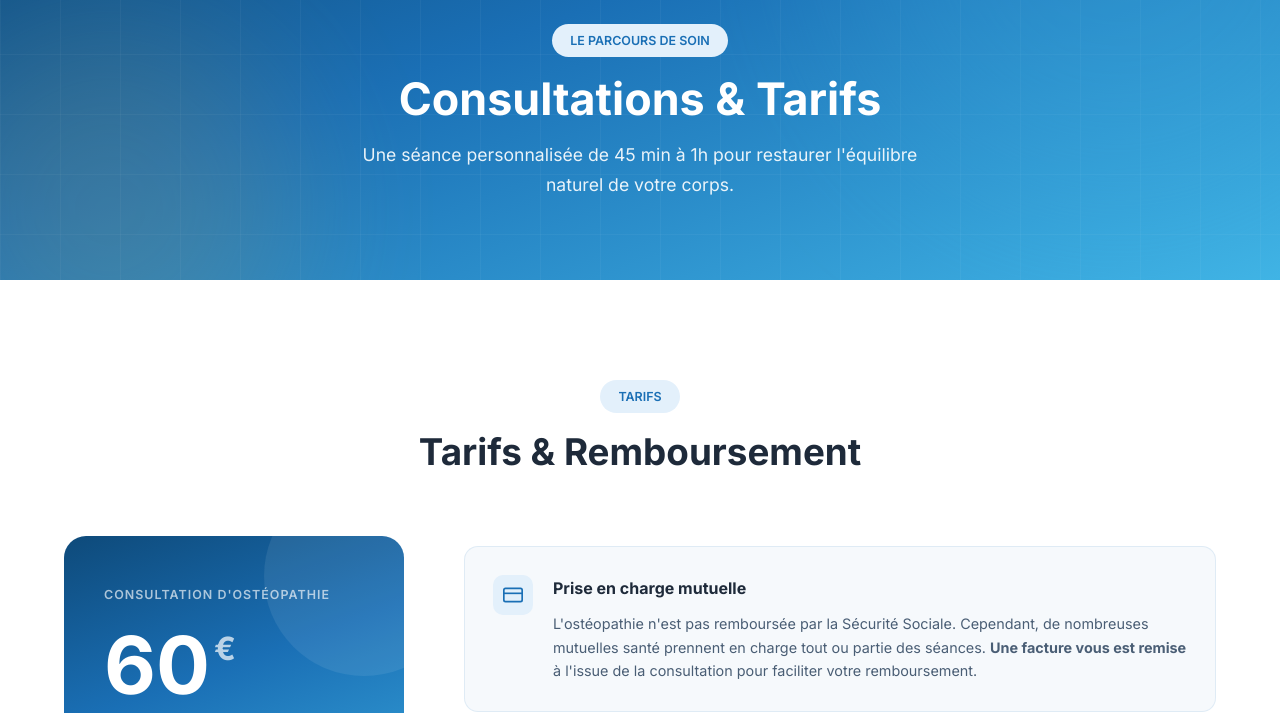
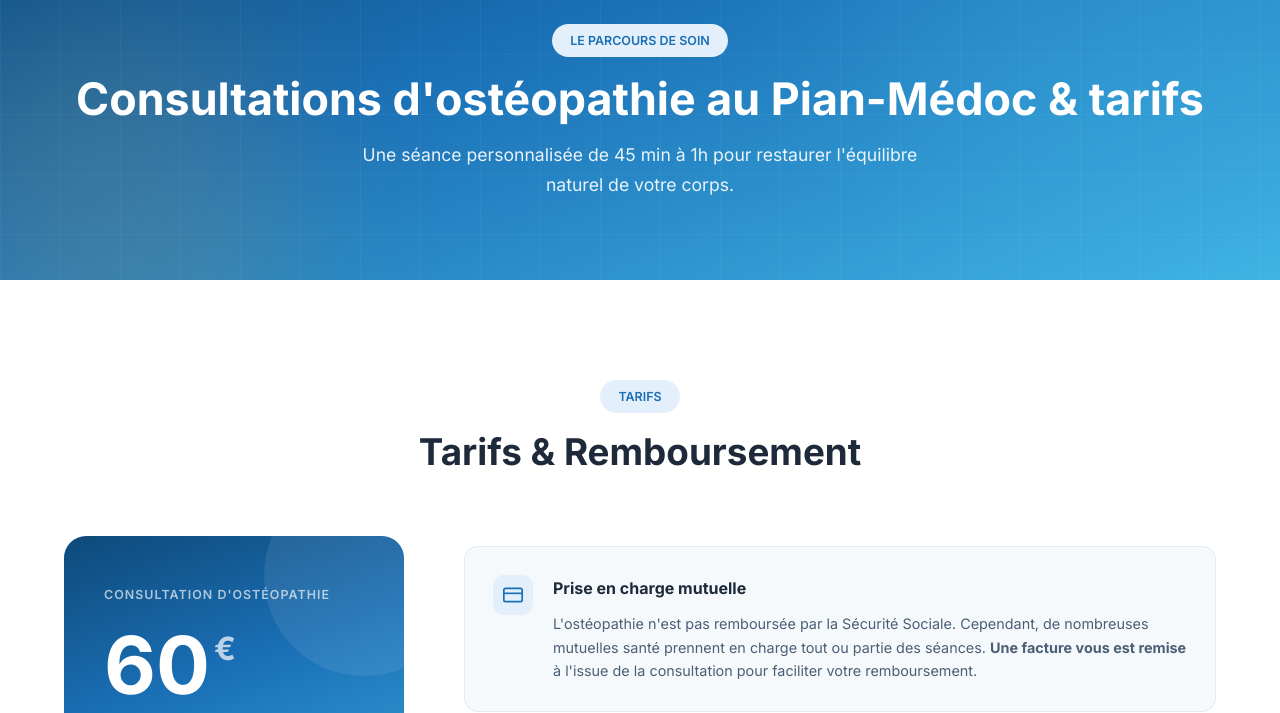
Before and after one commit to PRAFUL33290/ost-opathes-lepianmedoc.fr, a website: page consultations.html in a window 1280 px wide. Shown: the part 126-839 px from the top of the page. Drawn offline with Linux system fonts and the light colour scheme.

Commit message:
Améliore le ciblage SEO local: consultations.html

```diff
--- a/consultations.html
+++ b/consultations.html
@@ -87,7 +87,7 @@
         <div class="page-banner__orb" aria-hidden="true"></div>
         <div class="container fade-up">
             <span class="section__tag" style="margin-bottom: 18px; display:inline-block;">Le parcours de soin</span>
-            <h1>Consultations &amp; Tarifs</h1>
+            <h1>Consultations d'ostéopathie au Pian-Médoc &amp; tarifs</h1>
             <p>Une séance personnalisée de 45 min à 1h pour restaurer l'équilibre naturel de votre corps.</p>
         </div>
     </section>
```
